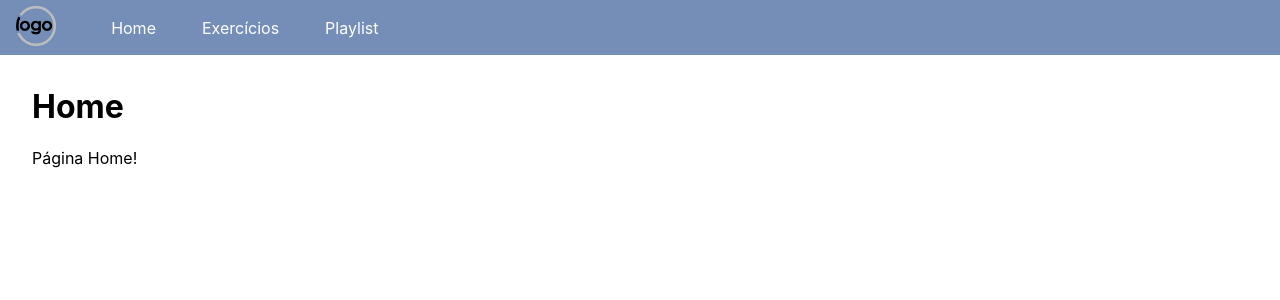
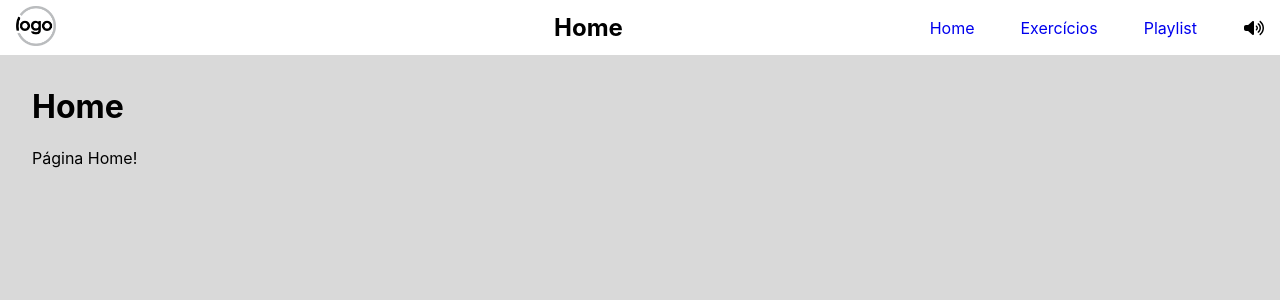
Before and after one commit to pedrobslima/projetao_2024.1_saude, a React (Create React App) app in the folder frontend/: page / in a window 1280 px wide. Shown: the top 300 px of the page. Built offline with nearby package versions, Linux system fonts and the light colour scheme.

Commit message:
update Navbar de acordo com o novo prototipo

```diff
--- a/frontend/package.json
+++ b/frontend/package.json
@@ -3,6 +3,9 @@
   "version": "0.1.0",
   "private": true,
   "dependencies": {
+    "@fortawesome/fontawesome-free": "^6.5.2",
+    "@fortawesome/free-solid-svg-icons": "^6.5.2",
+    "@fortawesome/react-fontawesome": "^0.2.2",
     "@testing-library/jest-dom": "^5.17.0",
     "@testing-library/react": "^13.4.0",
     "@testing-library/user-event": "^13.5.0",
--- a/frontend/src/components/Navbar.css
+++ b/frontend/src/components/Navbar.css
@@ -1,9 +1,32 @@
 .navbar {
     display: flex;
-    background-color: #758EB7;
+    background-color: #fff;
+    color: black;
     align-items: center;
     justify-content: flex-start;
     padding: 0.1em 1em;
+}
+
+.navbar-left {
+    flex: 1;
+    display: flex;
+    align-items: center;
+}
+
+.navbar-center {
+    flex: 2;
+    text-align: center;
+}
+
+.navbar-center h1 {
+    margin: 0;
+}
+
+.navbar-right {
+    flex: 1;
+    display: flex;
+    justify-content: flex-end;
+    align-items: center;
 }
 
 .navbar-logo {
@@ -20,7 +43,6 @@
 }
 
 .navbar ul li a {
-    color: #fff;
     text-decoration: none;
     padding: 10px 15px;
     transition: background-color 0.3s, color 0.3s;
@@ -28,5 +50,11 @@
 }
 
 .navbar ul li a:hover {
-    background-color: #52637E;
+    background-color: #D9D9D9;
 }
+
+.volume-icon {
+    color: black;
+    margin-left: 1em;
+    cursor: pointer;
+}
--- a/frontend/src/components/Navbar.jsx
+++ b/frontend/src/components/Navbar.jsx
@@ -1,15 +1,28 @@
-import './Navbar.css'
-import React from 'react'
-import { Link } from 'react-router-dom'
+import './Navbar.css';
+import React, { useState } from 'react';
+import { Link } from 'react-router-dom';
+import { FontAwesomeIcon } from '@fortawesome/react-fontawesome';
+import { faVolumeUp, faVolumeMute } from '@fortawesome/free-solid-svg-icons';
+import logo from '../assets/images/default_logo.png';
 
-import logo from '../assets/images/default_logo.png'
+function Navbar({ pageTitle }) {
+  const [isMuted, setIsMuted] = useState(false);
 
-function Navbar() {
+  const toggleMute = () => {
+    setIsMuted(!isMuted);
+  };
+
   return (
     <nav className='navbar'>
+      <div className="navbar-left">
         <Link to="/">
           <img src={logo} alt="logo" className="navbar-logo" />
         </Link>
+      </div>
+      <div className="navbar-center">
+        <h1>{pageTitle}</h1>
+      </div>
+      <div className="navbar-right">
         <ul>
           <li>
             <Link to="/">Home</Link>
@@ -21,8 +34,14 @@ function Navbar() {
             <Link to="/playlist">Playlist</Link>
           </li>
         </ul>
+        <FontAwesomeIcon
+          icon={isMuted ? faVolumeMute : faVolumeUp}
+          onClick={toggleMute}
+          className="volume-icon"
+        />
+      </div>
     </nav>
-  )
+  );
 }
 
 export default Navbar;
--- a/frontend/src/index.css
+++ b/frontend/src/index.css
@@ -1,5 +1,6 @@
 body {
   margin: 0;
+  background-color: #D9D9D9;
   font-family: -apple-system, BlinkMacSystemFont, 'Segoe UI', 'Roboto', 'Oxygen',
     'Ubuntu', 'Cantarell', 'Fira Sans', 'Droid Sans', 'Helvetica Neue',
     sans-serif;
--- a/frontend/src/main/App.jsx
+++ b/frontend/src/main/App.jsx
@@ -1,19 +1,29 @@
 import './App.css'
 import React from 'react'
-import { BrowserRouter } from 'react-router-dom'
+import { BrowserRouter, useLocation } from 'react-router-dom'
 
 import Navbar from '../components/Navbar'
 import Routes from './Routes'
+import { getPageTitle } from '../utils/utils'
 
 function App() {
   return (
     <BrowserRouter>
         <div className='app'>
-            <Navbar />
-            <Routes />
+          <AppContent />
         </div>
     </BrowserRouter>
   )
 }
 
+function AppContent() {
+  const location = useLocation();
+  return (
+    <>
+      <Navbar pageTitle={getPageTitle(location.pathname)} />
+      <Routes />
+    </>
+  );
+}
+
 export default App
--- /dev/null
+++ b/frontend/src/utils/utils.js
@@ -0,0 +1,12 @@
+export const getPageTitle = (pathname) => {
+  switch (pathname) {
+    case "/":
+      return "Home";
+    case "/playlist":
+      return "Playlist";
+    case "/exercicios":
+      return "Exercícios";
+    default:
+      return "";
+  }
+};
```
Also changed, not shown: 1 other file (tests, documents, lock files or other folders). Lines whose indentation alone changed are shown as unchanged.
